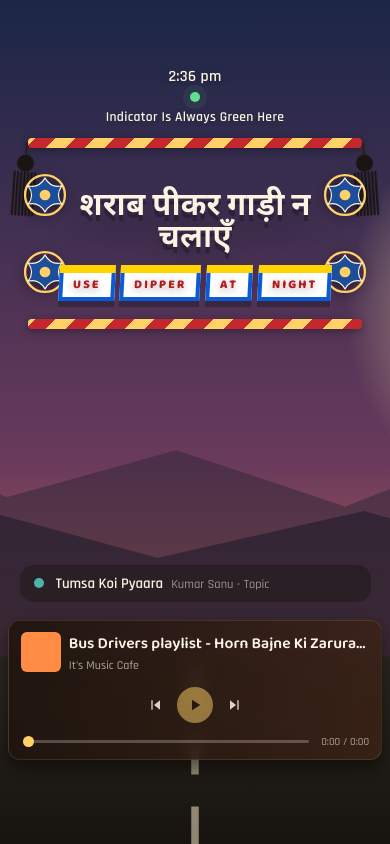
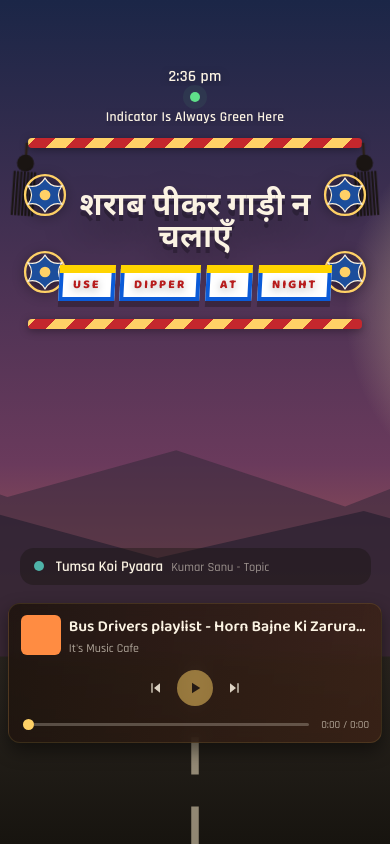
Before and after one commit to abhiishhekk/TruckDriverMusic, a React (Vite) app: page / in a window 390 px wide. Built offline with nearby package versions, Linux system fonts and the light colour scheme.

Commit message:
fixed music player position for phones

```diff
--- a/src/components/MusicPlayer/MusicPlayer.css
+++ b/src/components/MusicPlayer/MusicPlayer.css
@@ -180,7 +180,7 @@
     border-radius: 12px;
     box-shadow: 0 8px 18px rgba(0, 0, 0, 0.45);
     border: 1px solid rgba(255, 209, 102, 0.12);
-    margin-bottom: 5svh;
+    margin-bottom: 7svh;
   }
 
   .music-player__art {
```
